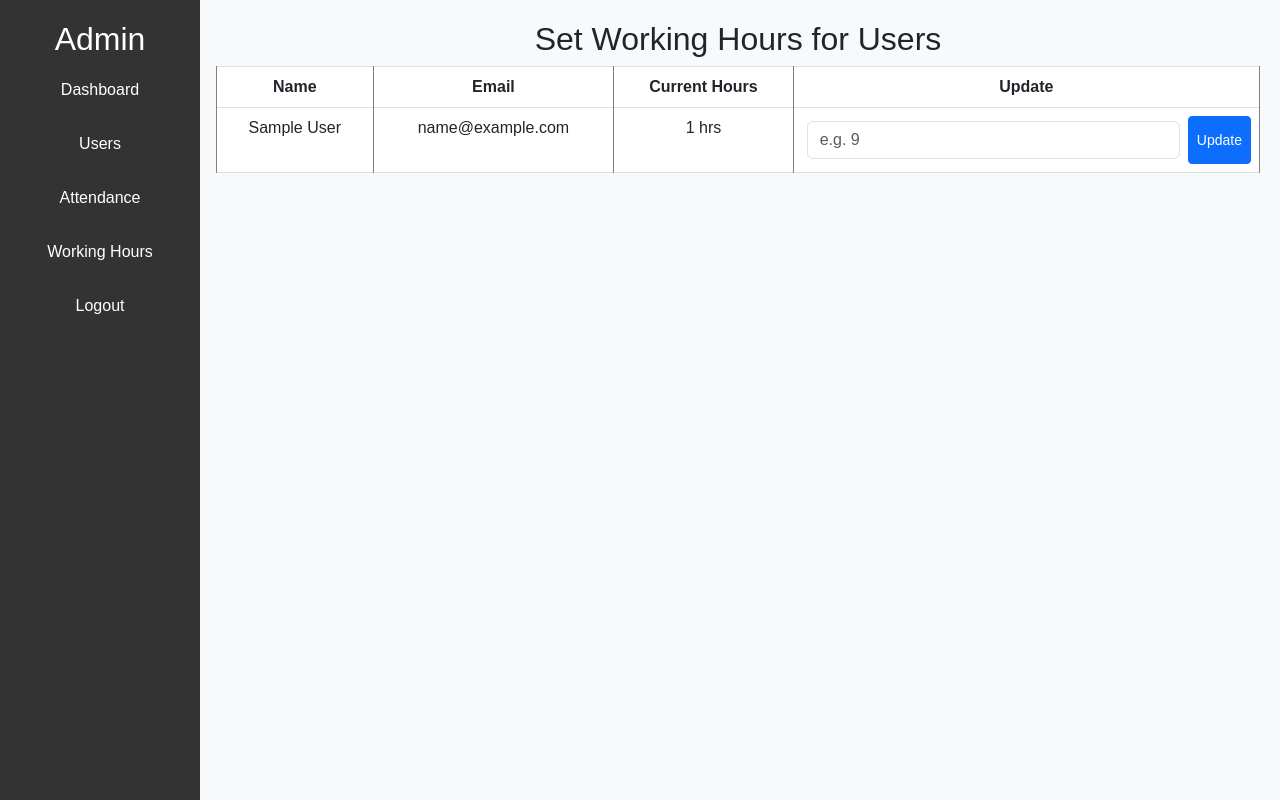
After one commit to SyedGulzar786/mobileApplicationOfficeStaging, a Node server app: template backend/views/working-hours.ejs in a window 1280 px wide. The commit adds this page. Run offline with Node 20, Linux system fonts and the light colour scheme; the template is opened without the code that fills it: values that come from a table or form of the project are taken from there, others are empty; tables that the repository leaves empty hold one stand-in row (values such as "Sample post"); some libraries are stand-ins or nearby versions.

Commit message:
users working hours showed on backend
admin/woriing-hours added in index.js, working hours showed on dashboard and users screen and an exta screen added for working hours enabling  crud

```diff
--- a/backend/index.js
+++ b/backend/index.js
@@ -113,6 +113,18 @@ app.post('/admin/users/:id/edit', requireAdminAuth, async (req, res) => {
 app.post('/admin/users/:id/delete', requireAdminAuth, async (req, res) => {
   await User.findByIdAndDelete(req.params.id);
   res.redirect('/admin/users');
+});
+
+// WORKING HOURS CRUD TAB
+app.get('/admin/working-hours', requireAdminAuth, async (req, res) => {
+  const users = await User.find();
+  res.render('working-hours', { title: 'Working Hours', users });
+});
+
+app.post('/admin/working-hours/:id/update', requireAdminAuth, async (req, res) => {
+  const { workingHours } = req.body;
+  await User.findByIdAndUpdate(req.params.id, { workingHours: parseFloat(workingHours) });
+  res.redirect('/admin/working-hours');
 });
 
 // Attendance with filters
--- a/backend/views/layout.ejs
+++ b/backend/views/layout.ejs
@@ -1,15 +1,11 @@
+<!-- layout.ejs -->
 <!DOCTYPE html>
 <html lang="en">
-  <!-- In layout.ejs or head.ejs -->
 <link href="https://cdn.jsdelivr.net/npm/bootstrap@5.3.3/dist/css/bootstrap.min.css" rel="stylesheet" />
-
 <head>
   <meta charset="UTF-8">
-
-  <!-- <title><%= title || 'Dashboard' %></title> -->
   <% const pageTitle = typeof title !== 'undefined' ? title : 'Dashboard'; %>
-<title><%= pageTitle %></title>
-
+  <title><%= pageTitle %></title>
   <link rel="stylesheet" href="/styles.css">
   <style>
     body { display: flex; margin: 0; }
@@ -29,8 +25,8 @@
     .main {
       flex: 1;
       padding: 20px;
-    padding-left: 216px;
-}
+      padding-left: 216px;
+    }
   </style>
 </head>
 <body>
@@ -39,15 +35,12 @@
     <a href="/dashboard">Dashboard</a>
     <a href="/admin/users">Users</a>
     <a href="/admin/attendance">Attendance</a>
+    <a href="/admin/working-hours">Working Hours</a> <!-- ✅ New Tab -->
     <a href="/logout">Logout</a>
   </div>
   <div class="main">
     <%- body %>
   </div>
-
-
-  <!-- Before closing </body> -->
-<script src="https://cdn.jsdelivr.net/npm/bootstrap@5.3.3/dist/js/bootstrap.bundle.min.js"></script>
-
+  <script src="https://cdn.jsdelivr.net/npm/bootstrap@5.3.3/dist/js/bootstrap.bundle.min.js"></script>
 </body>
 </html>
--- /dev/null
+++ b/backend/views/working-hours.ejs
@@ -0,0 +1,29 @@
+<% title = 'Working Hours' %>
+
+<h2>Set Working Hours for Users</h2>
+
+<table class="table table-bordered table-hover">
+  <thead>
+    <tr>
+      <th>Name</th>
+      <th>Email</th>
+      <th>Current Hours</th>
+      <th>Update</th>
+    </tr>
+  </thead>
+  <tbody>
+    <% users.forEach(user => { %>
+      <tr>
+        <td><%= user.name %></td>
+        <td><%= user.email %></td>
+        <td><%= user.workingHours || 9 %> hrs</td>
+        <td>
+          <form method="POST" action="/admin/working-hours/<%= user._id %>/update" class="d-flex">
+            <input type="number" name="workingHours" step="0.1" min="1" class="form-control me-2" placeholder="e.g. 9" required />
+            <button class="btn btn-sm btn-primary">Update</button>
+          </form>
+        </td>
+      </tr>
+    <% }) %>
+  </tbody>
+</table>
```
Also changed, not shown: backend/views/dashboard.ejs (+7 -2 lines), backend/views/users.ejs (+16 -34 lines).
